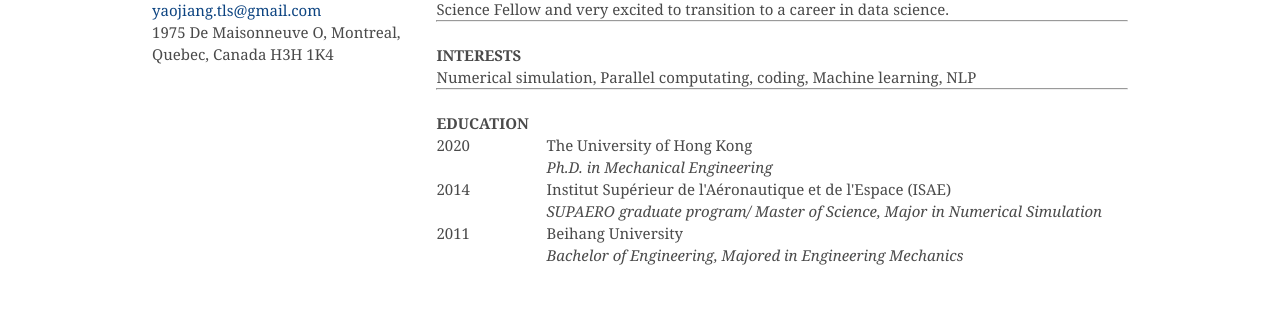
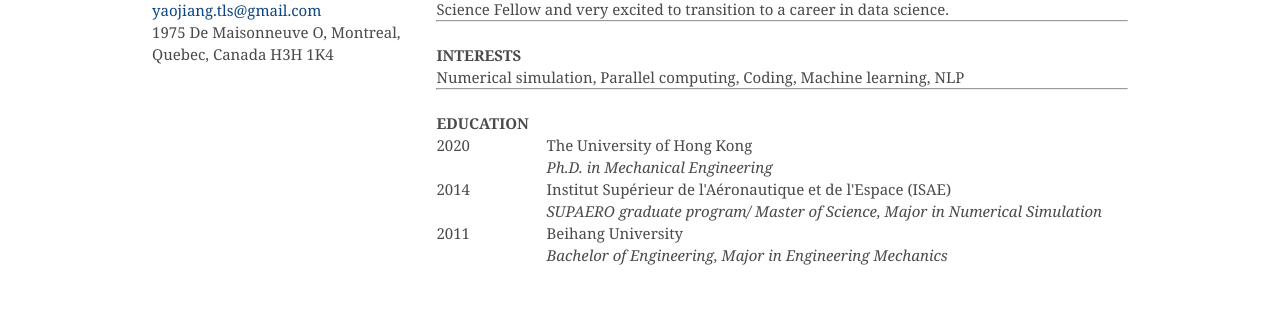
Before and after one commit to florentjiang/florentjiang.github.io, a plain HTML site: page index.html in a window 1280 px wide. Shown: the part 180-495 px from the top of the page. Drawn offline with Linux system fonts and the light colour scheme.

Commit message:
minor bug fix

```diff
--- a/index.html
+++ b/index.html
@@ -52,7 +52,7 @@
 <hr />
 <br />
 <p><strong>INTERESTS</strong></p>
-<p>Numerical simulation, Parallel computating, coding, Machine learning, NLP</p>
+<p>Numerical simulation, Parallel computing, Coding, Machine learning, NLP</p>
 <hr />
 <br />
 <p><strong>EDUCATION</strong></p>
@@ -71,7 +71,7 @@
         <li>Institut Supérieur de l'Aéronautique et de l'Espace (ISAE)</li>
         <li><i>SUPAERO graduate program/ Master of Science, Major in Numerical Simulation</i></li>
         <li>Beihang University</li>
-        <li><i>Bachelor of Engineering, Majored in Engineering Mechanics</i></li>
+        <li><i>Bachelor of Engineering, Major in Engineering Mechanics</i></li>
     </ul>
 </div>
 </td>
```
